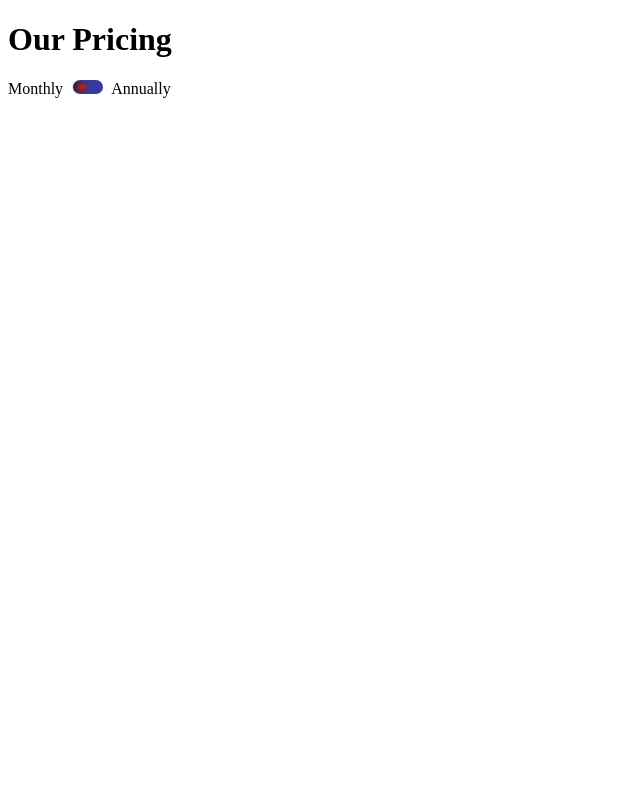
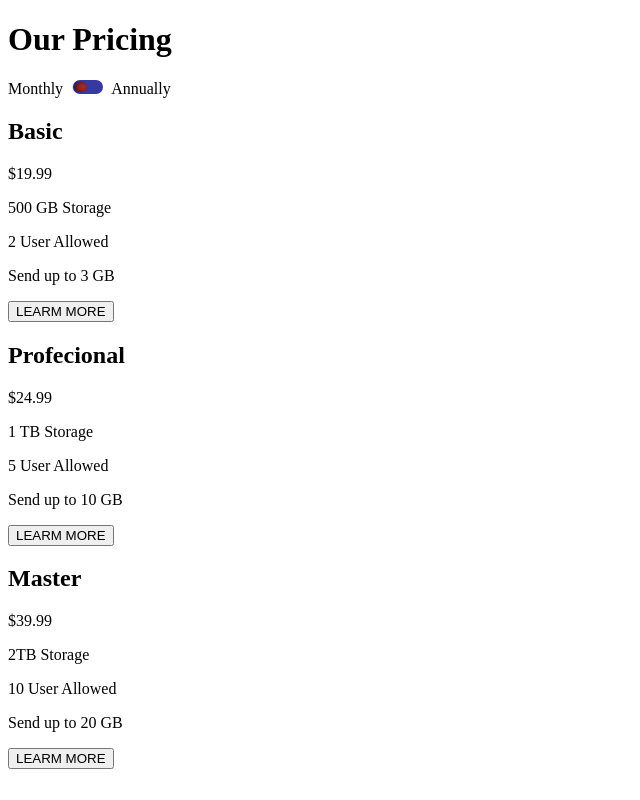
Before and after one commit to wicho37/Pricing-with-toggle_reto-6-, a React (Vite) app: page / in a window 1280 px wide. Shown: the whole page, without its empty margins (0-640 px from the left). Built offline with nearby package versions, Linux system fonts and the light colour scheme.

Commit message:
se empieza a pintar las tarjetas en el dom

```diff
--- a/src/App.tsx
+++ b/src/App.tsx
@@ -1,7 +1,7 @@
 import Tittle from "./components/header/Header"
 import ToggleButton from "./components/boton/Button"
-import ItemList from "./components/cartList/CardList"
-import Card from "./components/card/Card"
+import CardList from "./components/cartList/CardList"
+
 
 
 function App() {
@@ -9,10 +9,9 @@ function App() {
 
   return (
     <>
-      {/* <Card />*/}
       <Tittle />
       <ToggleButton />
-     {/*  <ItemList /> */}
+      <CardList/>
     </>
   )
 }
--- a/src/components/cartList/CardList.tsx
+++ b/src/components/cartList/CardList.tsx
@@ -1,25 +1,32 @@
-import { useState } from "react";
+import { useEffect, useState } from "react";
 
     const Card_Data = [
         {
           id: 1,
-          title: 'Product 1',
-          description: 'Description for Product 1',
-          price: '$10',
+          tittle: 'Basic',
+          price: '$19.99',
+          description: "500 GB Storage",
+          description2: "2 User Allowed",
+          description3: "Send up to 3 GB"
+
 
         },
         {
           id: 2,
-          title: 'Product 2',
-          description: 'Description for Product 2',
-          price: '$20',
+          tittle: 'Profecional',
+          price: '$24.99' ,
+          description: '1 TB Storage',
+          description2: "5 User Allowed",
+          description3: "Send up to 10 GB"
 
         },
         {
             id: 3,
-            title: 'Product 3',
-            description: 'Description for Product 3',
-            price: '$10',
+            tittle: 'Master',
+            price: '$39.99',
+            description: '2TB Storage',
+            description2: "10 User Allowed",
+            description3: "Send up to 20 GB"
 
           }
       ]
@@ -34,30 +41,47 @@ import { useState } from "react";
       }
 
 
-const ItemList = () => {
+const CardList = () => {
    const [productos, setProductos] = useState([])
    console.log(productos)
 
-    pedirDatos(
+
+
+   useEffect(() => {
+    pedirDatos()
            .then((res) => {
              setProductos(res)
            })
            .catch((error) => {
              console.log(error)
            })
+        }, [])
 
     return (
-      <div className="catalogo_contenedor">
-         <h1>hola</h1>
+      <div className="row">
+         {
+          productos.map((prod) => (
+
+          <div>
+            <h2>{prod.tittle}</h2>
+            <p>{prod.price}</p>
+            <p>{prod.description}</p>
+            <p>{prod.description2}</p>
+            <p>{prod.description3}</p>
+            <button className="btn btn-primary">LEARM MORE</button>
+
+          </div> )
+          )
+         }
       </div>
     )
-  )
+
 }
 
 
-export default ItemList
+export default CardList
 
-<div className="pricing-container">
+/*{ <div className="pricing-container">
 
 <div className="pricing">
     <div className="price monthly">
@@ -69,4 +93,4 @@ export default ItemList
         <span>/year</span>
     </div>
 </div>
-</div>
+</div> }*/
```
Lines whose indentation alone changed are shown as unchanged.
